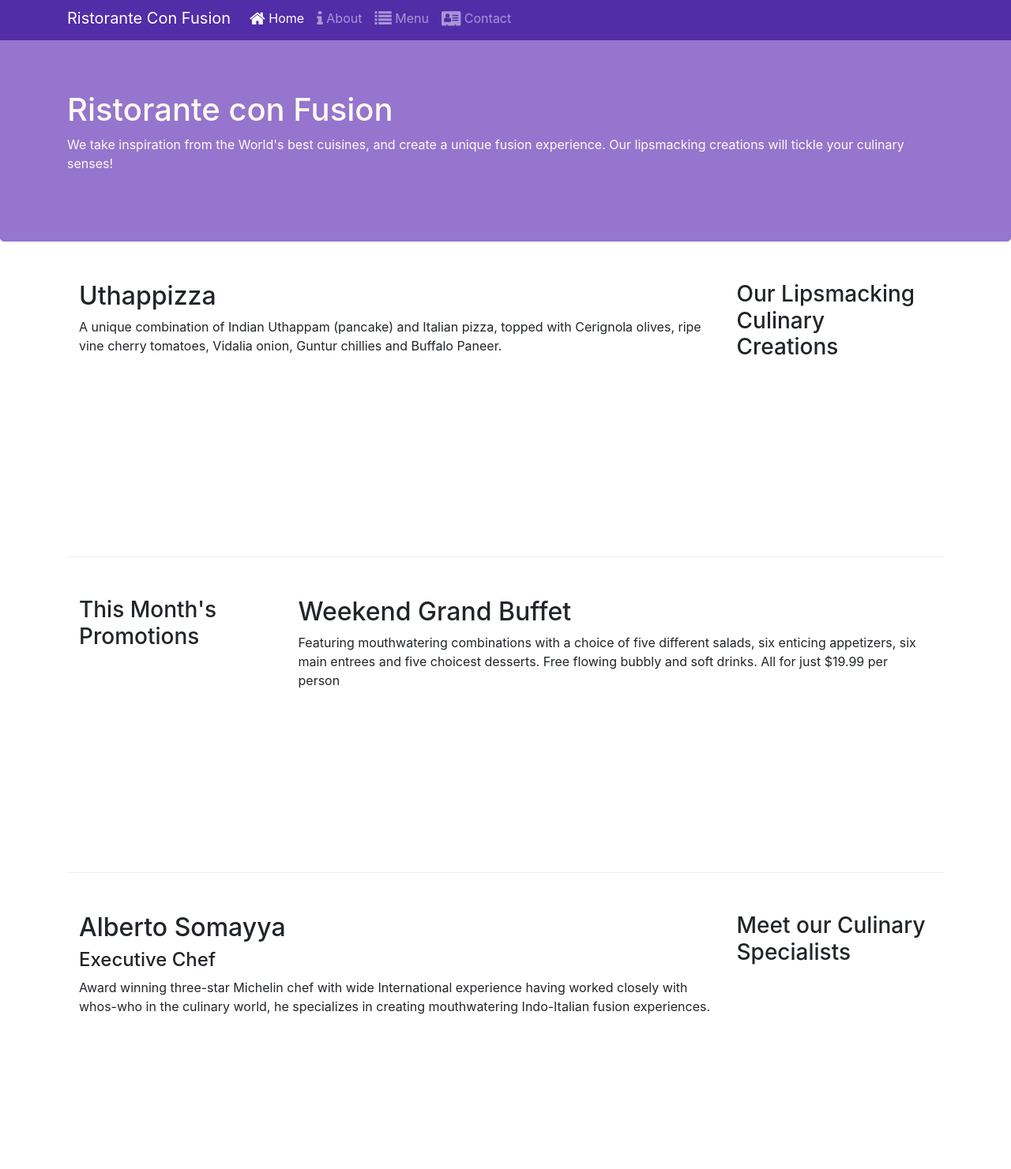
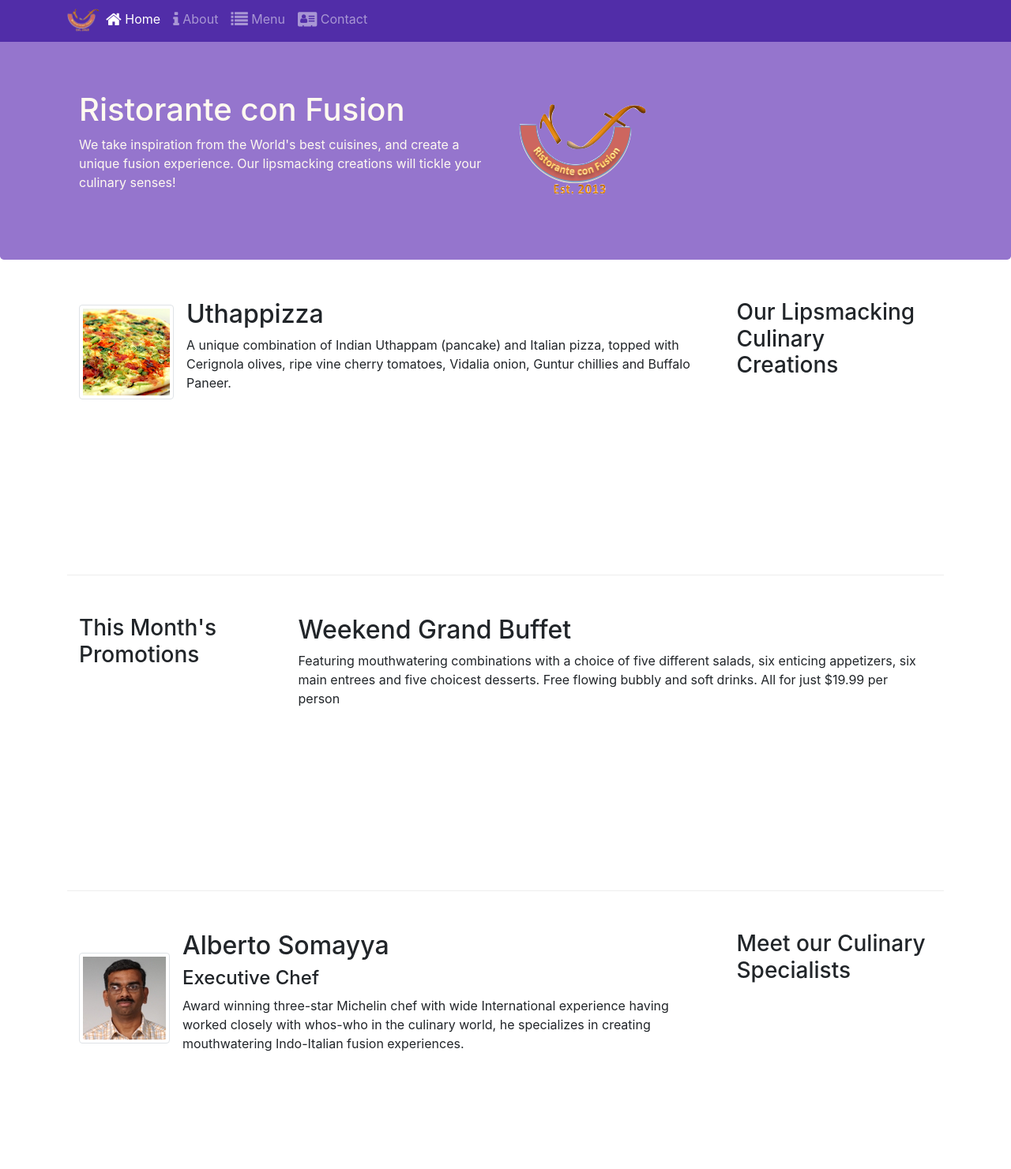
Before and after one commit to matiaslopezz/bootstrap4, a website: page index.html in a window 1280 px wide. Shown: the part 5-1486 px from the top of the page at 79% size. Drawn offline with nearby package versions, Linux system fonts and the light colour scheme.

Commit message:
images and media

```diff
--- a/index.html
+++ b/index.html
@@ -12,7 +12,7 @@
       <link rel="stylesheet" href="node_modules/bootstrap/dist/css/bootstrap.min.css">
       <link rel="stylesheet" href="node_modules/font-awesome/css/font-awesome.min.css">
       <link rel="stylesheet" href="node_modules/bootstrap-social/bootstrap-social.css">
-      <link href="css/styles.css" rel="stylesheet">
+      <link rel="stylesheet" href="css/styles.css">
 </head>
 
 <body>
@@ -21,13 +21,13 @@
             <button class="navbar-toggler" type="button" data-toggle="collapse" data-target="#Navbar">
                 <span class="navbar-toggler-icon"></span>
             </button>
-           <a class="navbar-brand" href="#">Ristorante Con Fusion</a>
+            <a class="navbar-brand mr-auto" href="#"><img src="img/logo.png" height="30" width="41"></a>
            <div class="collapse navbar-collapse" id="Navbar">
                 <ul class="navbar-nav mr-auto">
                     <li class="nav-item active"><a class="nav-link" href="#"><span class="fa fa-home fa-lg"></span> Home</a></li>
                     <li class="nav-item"><a class="nav-link" href="./aboutus.html"><span class="fa fa-info fa-lg"></span> About</a></li>
                     <li class="nav-item"><a class="nav-link" href="#"><span class="fa fa-list fa-lg"></span> Menu</a></li>
-                    <li class="nav-item"><a class="nav-link" href="#"><span class="fa fa-address-card fa-lg"></span> Contact</a></li>
+                    <li class="nav-item"><a class="nav-link" href="./contactus.html"><span class="fa fa-address-card fa-lg"></span> Contact</a></li>
                 </ul>
             </div>
         </div>
@@ -35,12 +35,13 @@
 
     <header class="jumbotron">
         <div class="container">
-            <div class="row row-header align-items-center">
-                <div calss="col-12 col-sm-6">
+            <div class="row row-header">
+                <div class="col-12 col-sm-6">
                     <h1>Ristorante con Fusion</h1>
                     <p>We take inspiration from the World's best cuisines, and create a unique fusion experience. Our lipsmacking creations will tickle your culinary senses!</p>
                 </div>
-                <div class="col-12 col-sm">
+                <div class="col-12 col-sm align-self-center">
+                    <img src="img/logo.png" class="img-fluid">
                 </div>
             </div>
         </div>
@@ -52,8 +53,17 @@
                 <h3>Our Lipsmacking Culinary Creations</h3>
             </div>
             <div class="col col-sm order-sm-first col-md">
-                <h2>Uthappizza</h2>
-                <p class="d-none d-sm-block">A unique combination of Indian Uthappam (pancake) and Italian pizza, topped with Cerignola olives, ripe vine cherry tomatoes, Vidalia onion, Guntur chillies and Buffalo Paneer.</p>
+                <div class="media">
+                    <img class="d-flex mr-3 img-thumbnail align-self-center"
+                            src="img/uthappizza.png" alt="Uthappizza">
+                    <div class="media-body">
+                        <h2 class="mt-0">Uthappizza</h2>
+                        <p class="d-none d-sm-block">A unique combination of Indian Uthappam (pancake) and
+                            Italian pizza, topped with Cerignola olives, ripe vine
+                            cherry tomatoes, Vidalia onion, Guntur chillies and
+                            Buffalo Paneer.</p>
+                    </div>
+                </div>
             </div>
         </div>
 
@@ -73,9 +83,19 @@
                 <h3>Meet our Culinary Specialists</h3>
             </div>
             <div class="col col-sm order-sm-first col-md">
-                <h2>Alberto Somayya</h2>
-                <h4>Executive Chef</h4>
-                <p class="d-none d-sm-block">Award winning three-star Michelin chef with wide International experience having worked closely with whos-who in the culinary world, he specializes in creating mouthwatering Indo-Italian fusion experiences. </p>
+                <div class="media">
+                    <img class="d-flex mr-3 img-thumbnail align-self-center"
+                            src="img/alberto.png" alt="Alberto Somayya">
+                    <div class="media-body">
+                        <h2 class="mt-0">Alberto Somayya</h2>
+                        <h4>Executive Chef</h4>
+                        <p class="d-none d-sm-block">Award winning three-star Michelin chef with wide
+                            International experience having worked closely with
+                            whos-who in the culinary world, he specializes in
+                            creating mouthwatering Indo-Italian fusion experiences.
+                            </p>
+                    </div>
+                </div>
             </div>
         </div>
     </div>
```
Also changed, not shown: aboutus.html (+5 -4 lines), contactus.html (+3 -2 lines), img/alberto.png (added), img/buffet.png (added), img/logo.png (added), img/uthappizza.png (added), 1 other file.
